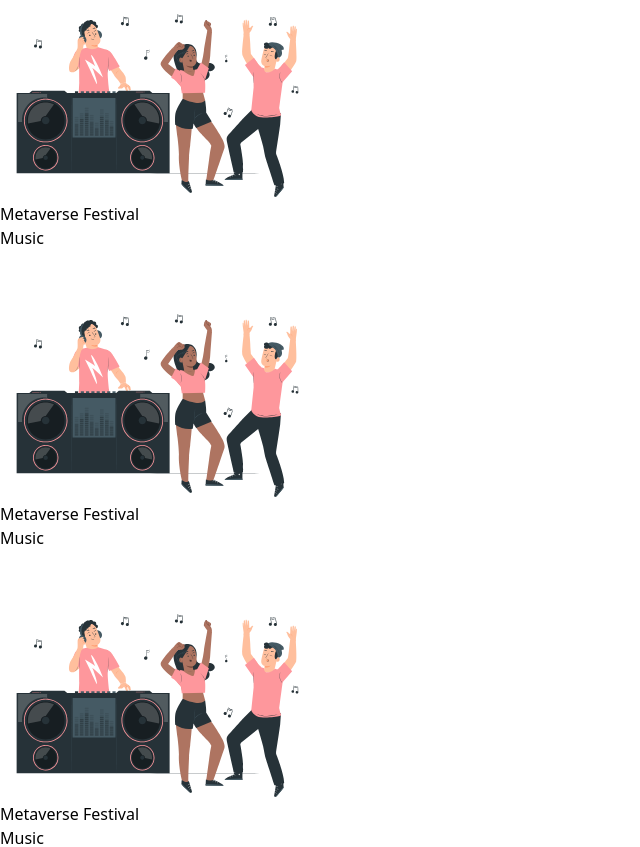
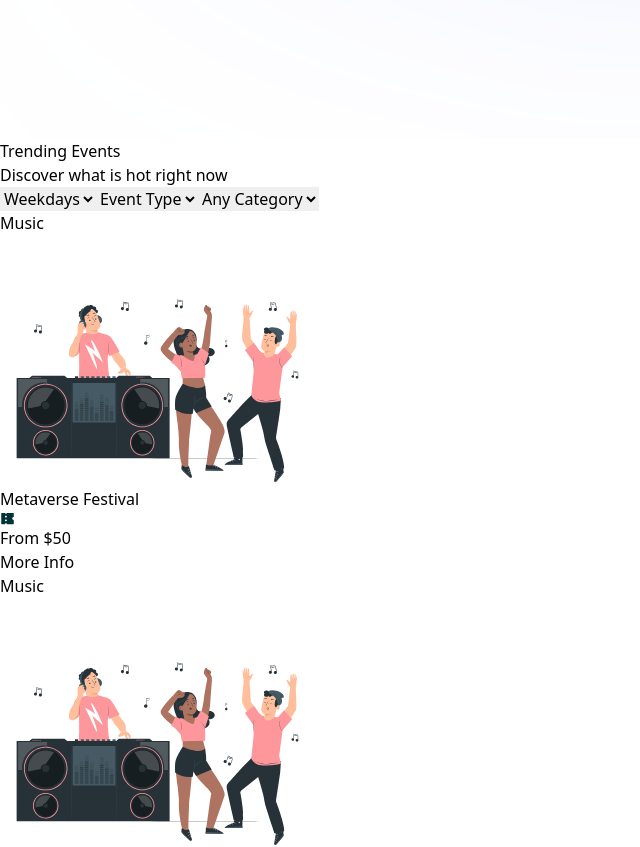
Before and after one commit to Lead-Studios/veritix-web, a React (Vite) app: page / in a window 1280 px wide. Shown: the part 1460-2307 px from the top of the page, without its empty margins (0-640 px from the left). Built offline with nearby package versions, Linux system fonts and the light colour scheme.

Commit message:
feat/trending section

```diff
--- a/package.json
+++ b/package.json
@@ -11,6 +11,7 @@
   },
   "dependencies": {
     "@hookform/resolvers": "^4.1.3",
+    "motion": "^12.6.0",
     "react": "^19.0.0",
     "react-dom": "^19.0.0",
     "react-hook-form": "^7.54.2",
--- a/src/components/TrendingEvent.tsx
+++ b/src/components/TrendingEvent.tsx
@@ -5,9 +5,10 @@ type Props = {};
 
 function TrendingEvent({}: Props) {
   return (
-    <div className="h-auto w-full flex flex-col  bg-[#013237] px-4  items-center ">
-      <div className="flex flex-col items-center  w-full">
-        <div className="items-start max-w-[1400px] px-4 flex-col flex w-full">
+    <div className="h-auto w-full flex flex-col  bg-[#101428] px-4 py-12 items-center ">
+      <div className="flex flex-col items-center mt-12   w-full">
+        <div className="items-start max-w-[1400px]  px-4 mb-10 flex-col gap-4 lg:gap-0  lg:flex-row flex w-full">
+          <div className="w-full ">
             <p className="text-[#E7FDFF] text-[36px] font-semibold ">
               Trending Events
             </p>
@@ -15,9 +16,28 @@ function TrendingEvent({}: Props) {
               Discover what is hot right now
             </p>
           </div>
-        <div className="grid lg:grid-cols-3 xl:grid-cols-4 px-4  md:grid-cols-2 grid-cols-1 max-w-[1400px] justify-between items-center gap-y-8 w-full">
+          <div className="flex flex-wrap w-full gap-3 lg:gap-4 lg:items-end lg:justify-end">
+            <select className="bg-[#E7FDFF]  rounded-full lg:h-[43px] p-2 px-4">
+              <option className="text-sm  text-[#013237] font-normal lg:font-semibold">
+                Weekdays
+              </option>
+            </select>
+            <select className="bg-[#E7FDFF] rounded-full    lg:h-[43px] lg:px-4  p-2">
+              <option className="text-sm  text-[#013237] font-normal lg:font-semibold">
+                Event Type
+              </option>
+            </select>
+            <select className="bg-[#E7FDFF] rounded-full  lg:h-[43px] lg:px-4  p-2">
+              <option className="text-sm text-[#013237] font-normal lg:font-semibold">
+                Any Category
+              </option>
+            </select>
+          </div>
+        </div>
+
+        <div className="grid lg:grid-cols-3 xl:grid-cols-4 px-4  md:grid-cols-2 grid-cols-1 max-w-[1400px] justify-between items-center gap-8 w-full">
           {events.map((event, i) => (
-            <div key={i} className="w-[300px]">
+            <div key={i} className="">
               <TrendingCards />
             </div>
           ))}
--- a/src/components/cards/TrendingCards.tsx
+++ b/src/components/cards/TrendingCards.tsx
@@ -1,35 +1,66 @@
+import { motion } from "framer-motion";
 import React from "react";
 
 type Props = {};
 
 function TrendingCards({}: Props) {
   return (
-    <div className="h-[350px] rounded-[20px] relative  items-center justify-center flex w-full bg-gradient-to-r from-[#F6E8DF] to-[#E7FDFF]">
+    <motion.div
+      className="h-[350px] rounded-[20px] relative flex items-center justify-center w-full bg-[#00FFA01A] hover:bg-gradient-to-b from-[#E7FDFF] to-[#000625] group transition-all duration-300"
+      whileHover={{ scale: 1.20 }}
+      transition={{ duration: 0.5 }}
+    >
       <div className="z-10 px-[3%] flex-row flex absolute w-full justify-between top-5">
-        <button className="px-4 py-1 bg-[#013237] text-white rounded-[4px] font-bold text-sm fornt-Helvetica">
+        <button
+          className="px-4 py-1 bg-[#013237] text-[#F6E8DF] rounded-[4px] font-bold text-sm transition-all duration-300
+          group-hover:bg-[#00FFA0] group-hover:text-[#013237]"
+        >
           Music
         </button>
         <div className="flex flex-row gap-4 items-center">
           <img
             src="/Images/1564530_arrow_next_share_direction_icon 1.svg"
-            className="w-[24px] h-[24px]"
+            className="w-[24px] h-[24px] transition-all duration-300 group-hover:brightness-150"
             alt=".."
           />
-
-          <img src="/Images/icons.svg" className="w-[24px] h-[24px]" alt=".." />
+          <img
+            src="/Images/icons.svg"
+            className="w-[24px] h-[24px] transition-all duration-300 group-hover:scale-110"
+            alt=".."
+          />
         </div>
       </div>
+
       <img
         src="/Images/panaParty.svg"
         alt="pana_party"
-        className="w-full h-auto top-10 absolute "
+        className="w-full h-auto top-10 absolute transition-all duration-300 group-hover:opacity-80"
       />
-      <div className="w-[90%] top-[190px] bg-[#F6E8DF4D] backdrop-blur-md h-[130px] absolute  rounded-[20px] shadow-sm">
-        <p className="text-lg text-[#013237] font-bold p-4 ">
-          Metaverse Festival
-        </p>
+
+      <div className="w-[90%] top-[190px] bg-[#F6E8DF4D] backdrop-blur-md h-[130px] absolute rounded-[20px] shadow-sm transition-all duration-300 group-hover:bg-[#F6E8DF80]">
+        <div className="p-4">
+          <p className="text-lg text-[#013237] font-bold">Metaverse Festival</p>
+        </div>
+        <div className="p-4 flex flex-row items-center justify-between">
+          <div
+            className="flex-row flex gap-2 items-center bg-[#E7FDFF] p-2 rounded-md border transition-all duration-300
+            group-hover:border-[#00FFA0] group-hover:bg-transparent"
+          >
+            <img src="/Images/8679214_coupon_ticket_icon 1.svg" />
+            <p>From $50</p>
+          </div>
+
+          <div
+            className="flex-row flex gap-2 items-center bg-[#013237] p-2 rounded-md transition-all duration-300
+            group-hover:bg-[#00FFA0]"
+          >
+            <p className="text-[#F9F9F9] text-base font-normal group-hover:text-[#013237]">
+              More Info
+            </p>
+          </div>
+        </div>
       </div>
-    </div>
+    </motion.div>
   );
 }
 
--- a/src/pages/Home.jsx
+++ b/src/pages/Home.jsx
@@ -7,7 +7,7 @@ import TrendingEvent from "../components/TrendingEvent";
 // import SignInForm from '../components/forms/SignInForm';
 function Home() {
   return (
-    <div className="flex flex-col w-full bg-transparent ">
+    <div className="flex flex-col relative w-full bg-transparent ">
       <div className="max-w-4xl mx-auto">
         <h1 className="text-3xl font-bold text-gray-800 mb-4">
           Welcome to Our Website
@@ -16,6 +16,7 @@ function Home() {
         {/* <SignInForm /> */}
         {/* <SignUpForm /> */}
       </div>
+      <img src="/Images/Vector.svg" className="absolute -top-52 right-0" />
       <TrendingEvent />
     </div>
   );
```
Also changed, not shown: public/Images/Vector.svg (added), 1 other file (tests, documents, lock files or other folders). Lines whose indentation alone changed are shown as unchanged.
